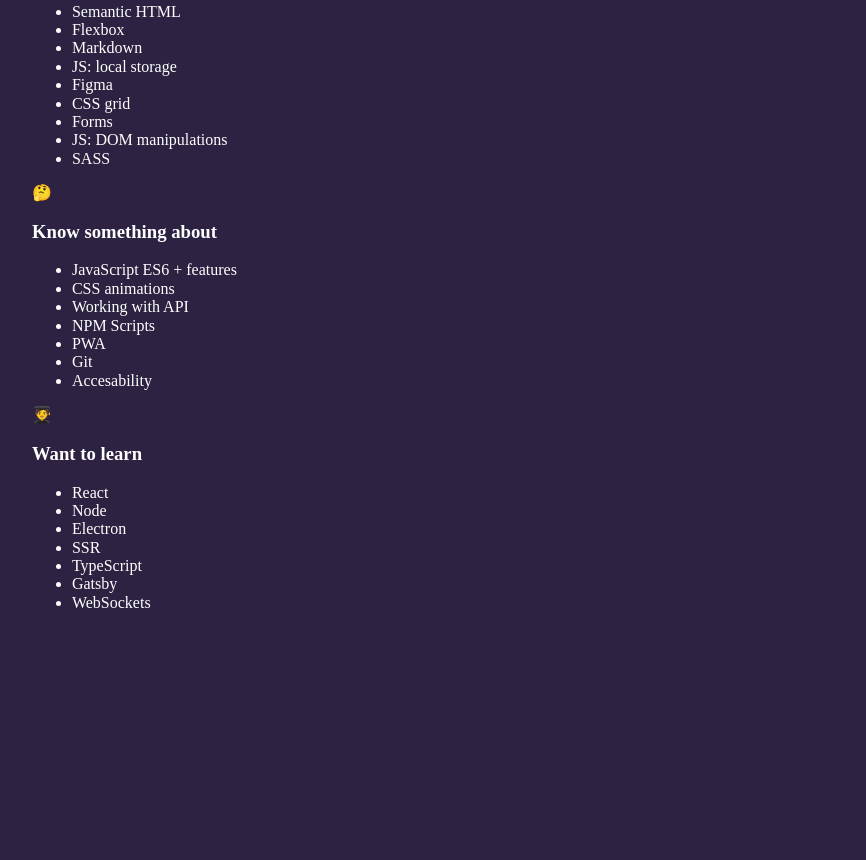
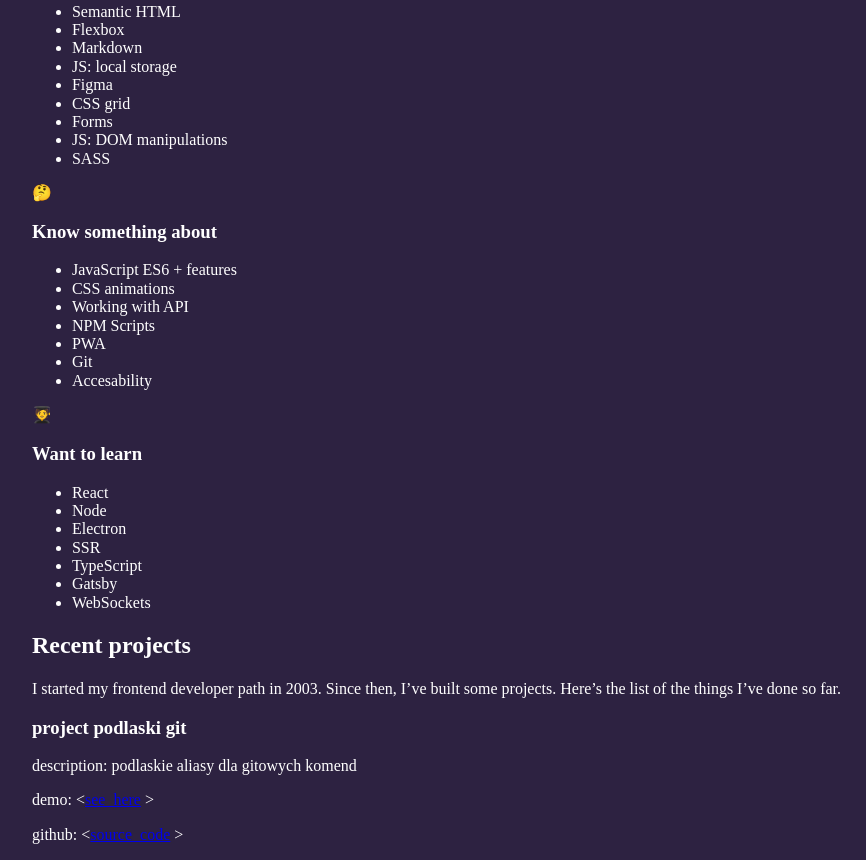
Before and after one commit to Otrojakk/Otrojakk.github.io, a website built with webpack: page src/pages/index.html in a window 1280 px wide. Shown: the part 293-1153 px from the top of the page, without its empty margins (19-885 px from the left). Before the commit the page ends 921 px from the top, so only its background shows below. Built offline with nearby package versions, Linux system fonts and the light colour scheme.

Commit message:
feat: projects markup

```diff
--- a/src/pages/index.html
+++ b/src/pages/index.html
@@ -86,6 +86,38 @@
           </ul>
         </article>
       </section>
+      <section class="projects">
+        <h2 class="project__header">Recent projects</h2>
+        <p class="project__description">
+          I started my frontend developer path in 2003. Since then, I’ve built
+          some projects. Here’s the list of the things I’ve done so far.
+        </p>
+        <div class="project-grid"></div>
+        <article>
+          <h3 class="project__title">
+            <span>project</span><span> podlaski git</span>
+          </h3>
+          <p>
+            <span>description:</span>
+            <span>podlaskie aliasy dla gitowych komend</span>
+          </p>
+          <p>
+            <span>demo:</span>
+            <span
+              >&lt;<a href="#" title="podlaski git - demo">see_here</a>
+              &gt;</span
+            >
+          </p>
+          <p>
+            <span>github:</span>
+            <span
+              >&lt;<a href="#" title="podlaski git - code">source_code</a>
+              &gt;</span
+            >
+          </p>
+
+        </article>
+      </section>
     </main>
   </body>
 </html>
```
